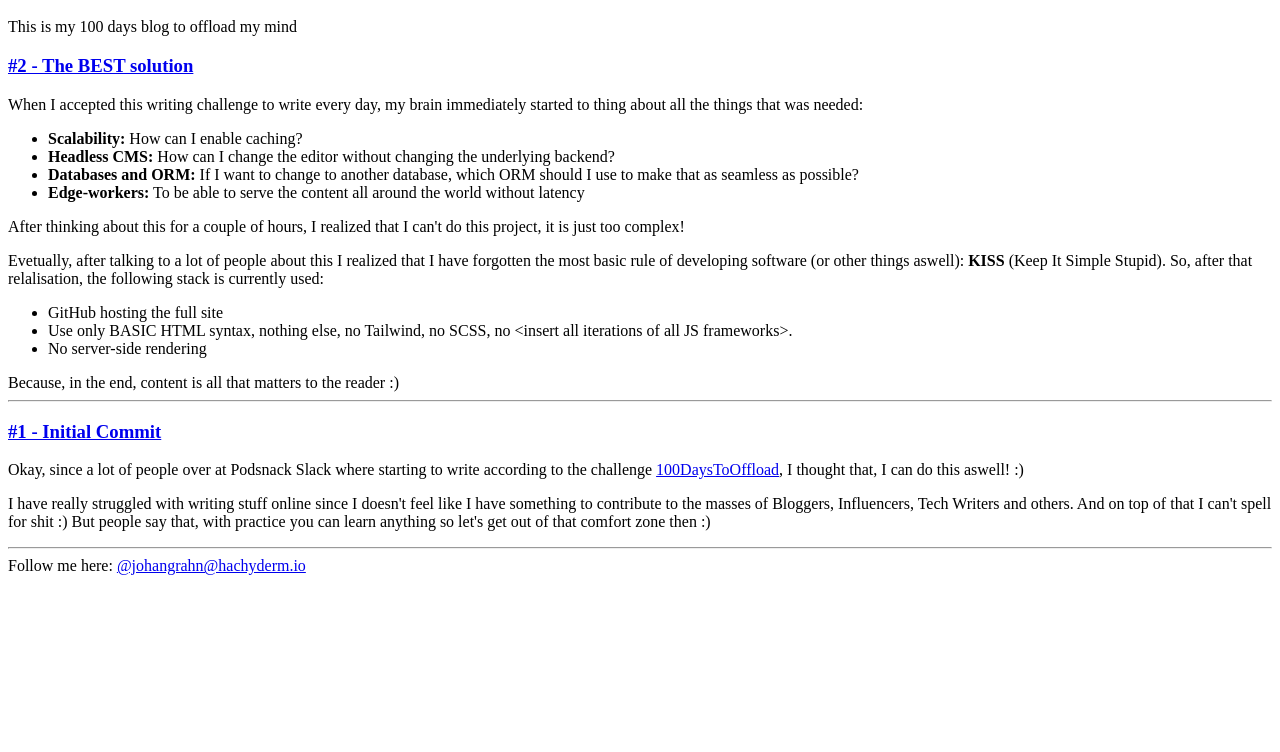
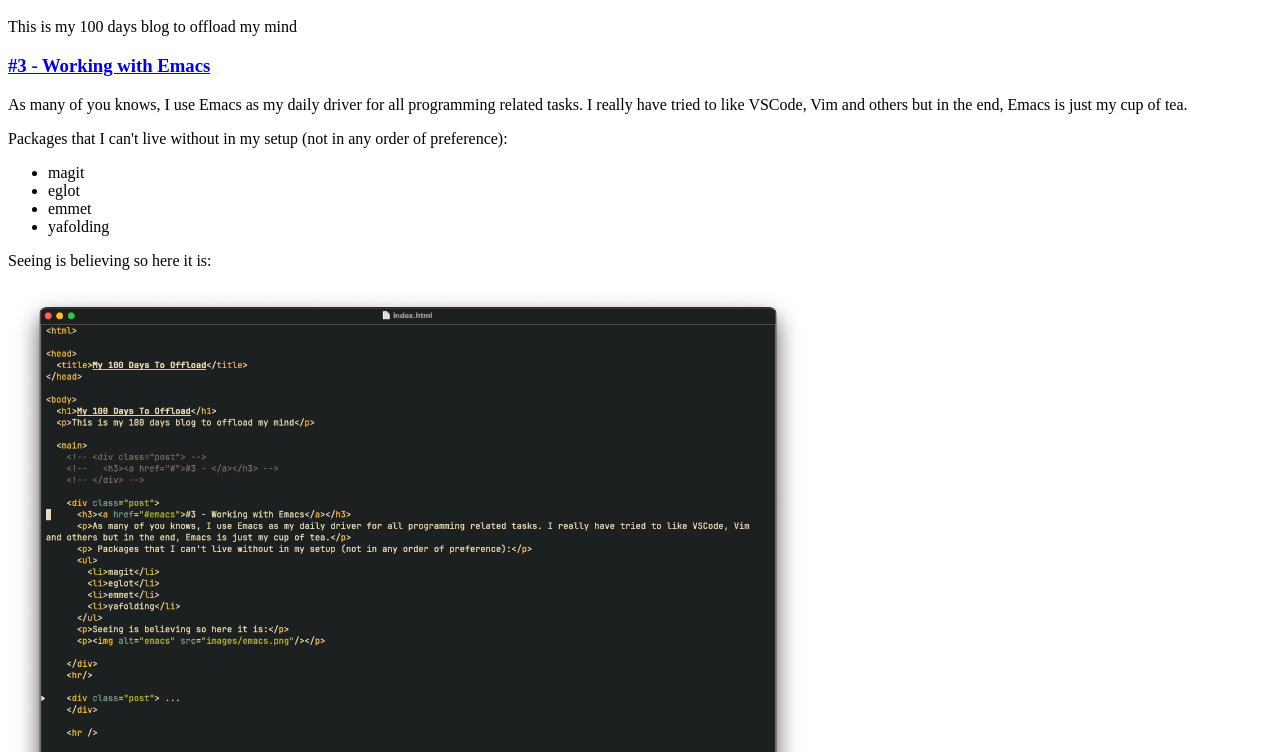
Before and after one commit to johangrahn/johangrahn.github.io, a plain HTML site: page index.html in a window 1280 px wide. Shown: the part 48-800 px from the top of the page. Drawn offline with Linux system fonts and the light colour scheme.

Commit message:
Publish day 3

```diff
--- a/index.html
+++ b/index.html
@@ -9,6 +9,26 @@
   <p>This is my 100 days blog to offload my mind</p>
 
   <main>
+    <!-- <div class="post"> -->
+    <!--   <h3><a href="#">#3 - </a></h3> -->
+    <!-- </div> -->
+
+    <div class="post">
+      <h3><a href="#emacs">#3 - Working with Emacs</a></h3>
+      <p>As many of you knows, I use Emacs as my daily driver for all programming related tasks. I really have tried to like VSCode, Vim and others but in the end, Emacs is just my cup of tea.</p>
+      <p> Packages that I can't live without in my setup (not in any order of preference):</p>
+      <ul>
+        <li>magit</li>
+        <li>eglot</li>
+        <li>emmet</li>
+        <li>yafolding</li>
+      </ul>
+      <p>Seeing is believing so here it is:</p>
+      <p><img alt="emacs" src="images/emacs.png" width="800"/></p>
+
+    </div>
+    <hr/>
+
     <div class="post">
       <h3><a href="#best-solution">#2 - The BEST solution</a></h3>
       <p>When I accepted this writing challenge to write every day, my brain immediately started to thing about all the things that was needed: </p>
```
Also changed, not shown: images/emacs.png (added).
